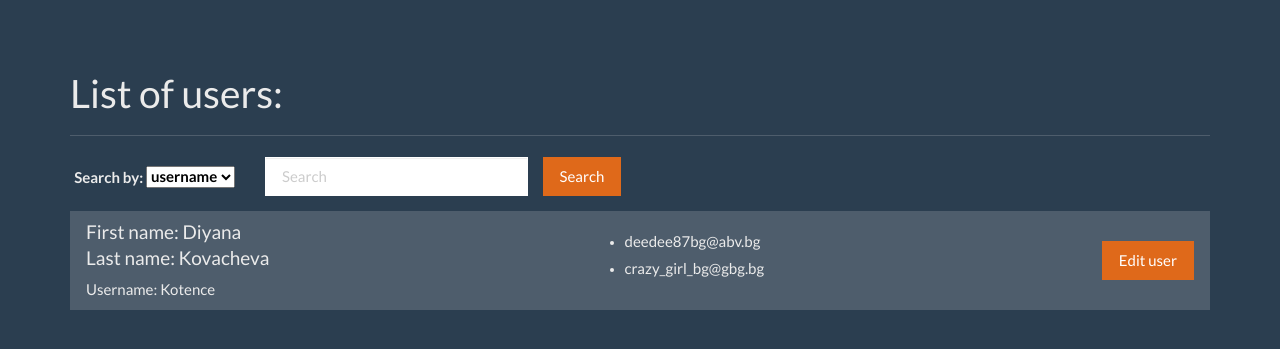
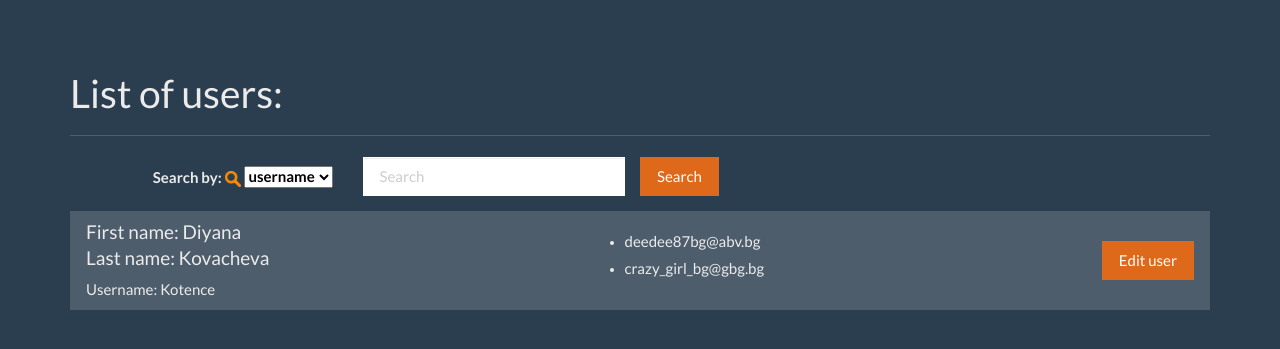
Before and after one commit to MikeWolf13/MyProjects, a Flask app: page / in a window 1280 px wide. Shown: the part 40-389 px from the top of the page. Run offline with Flask 2, Linux system fonts and the light colour scheme; data comes from the database, SQL or seed files in the repository; some libraries are stand-ins or nearby versions.

Commit message:
commit on 'main'

```diff
--- a/templates/home.html
+++ b/templates/home.html
@@ -39,7 +39,7 @@
       <form class="form-horizontal" method="POST" action="{{ url_for('index') }}">
         <fieldset>
           <div class="form-group">
-            <label for="find_user" class="col-lg-2 control-label" style="font-size: 1em;">Search by:
+            <label for="find_user" class="col-lg-3 control-label" style="font-size: 1em;">Search by: <img src="{{ url_for('static', filename='search.png') }}" height="16px">
               <select name='search_by' style="color: black;">
                 <option value="1">username</option>
                 <option value="2">email</option>
```
Also changed, not shown: static/search.png (added).
